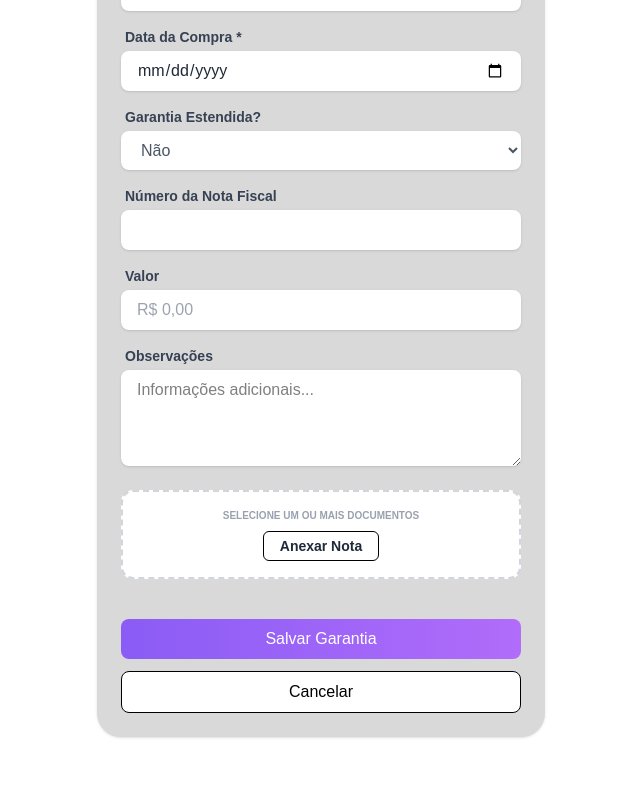
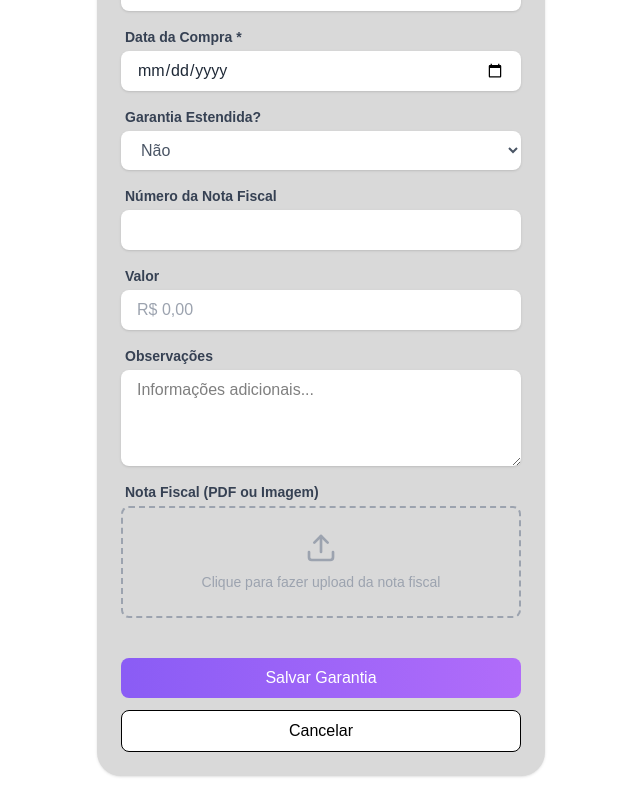
Before and after one commit to apontiacademy/gestaoGarantia-pe-bfd26re, a React (Vite) app in the folder Front-End/: page /create-warranty in a window 1280 px wide. Shown: the part 570-1370 px from the top of the page, without its empty margins (319-959 px from the left). Before the commit the page ends 1331 px from the top, so only its background shows below. Built offline with nearby package versions, Linux system fonts and the light colour scheme; no server answers; sample sign-in values are in the browser's storage; a web font is replaced by a local one.

Commit message:
update  createwarranty
adicionei a opção de enviar pdf ou imagem das notas

```diff
--- a/Front-End/src/Pages/CreateWarranty.tsx
+++ b/Front-End/src/Pages/CreateWarranty.tsx
@@ -1,4 +1,5 @@
-import React, { useState } from 'react';
+import { Upload, FileCheck, X } from 'lucide-react';
+import React, { useState, useRef } from 'react';
 import { useNavigate } from 'react-router-dom';
 import { ChevronLeft } from 'lucide-react';
 import Input from '../components/ui/Input';
@@ -6,7 +7,21 @@ import ActionButton from '../components/ui/ActionButton';
 
 const CreateWarranty: React.FC = () => {
   const navigate = useNavigate();
+  const fileInputRef = useRef<HTMLInputElement | null>(null);
+  const [file, setFile] = useState<File | null>(null);
   const [hasExtendedWarranty, setHasExtendedWarranty] = useState(false);
+
+  function removeFile() {
+    setFile(null);
+    if (fileInputRef.current) {
+      fileInputRef.current.value = '';
+    }
+  }
+
+  function handleFileChange(event: React.ChangeEvent<HTMLInputElement>): void {
+    const selectedFile = event.target.files?.[0] ?? null;
+    setFile(selectedFile);
+  }
 
   return (
     <div className="min-h-screen bg-white">
@@ -87,11 +102,54 @@ const CreateWarranty: React.FC = () => {
             </div>
 
             {/* Seção de Anexo */}
-            <div className="bg-white border-2 border-dashed border-gray-300 rounded-xl p-4 text-center mt-2">
-              <p className="text-[10px] text-gray-400 uppercase font-bold mb-2">Selecione um ou mais documentos</p>
-              <button type="button" className="text-sm font-bold text-gray-800 border border-black px-4 py-1 rounded-md">
-                Anexar Nota
-              </button>
+            <div className="md:col-span-2 flex flex-col gap-1">
+              <label className="text-sm font-semibold text-gray-700 ml-1">Nota Fiscal (PDF ou Imagem)</label>
+
+              <div
+                onClick={() => fileInputRef.current?.click()}
+                className={`
+                  border-2 border-dashed rounded-lg p-6 flex flex-col items-center justify-center cursor-pointer transition-all
+                  ${file ? 'border-green-500 bg-green-50' : 'border-gray-medium hover:border-primary hover:bg-gray-50'}
+                `}
+              >
+                <input
+                  type="file"
+                  ref={fileInputRef}
+                  className="hidden"
+                  onChange={handleFileChange}
+                  accept="image/*,.pdf"
+                />
+
+                {!file ? (
+                  <>
+                    <Upload className="text-gray-medium mb-2" size={32} />
+                    <span className="text-sm text-gray-medium text-center">
+                      Clique para fazer upload da nota fiscal
+                    </span>
+                  </>
+                ) : (
+                  <div className="flex items-center justify-between w-full">
+                    <div className="flex items-center gap-3">
+                      <FileCheck className="text-green-600" size={24} />
+                      <div className="flex flex-col">
+                        <span className="text-sm font-bold text-gray-dark truncate max-w-50">
+                          {file.name}
+                        </span>
+                        <span className="text-xs text-gray-medium">
+                          {(file.size / 1024).toFixed(2)} KB
+                        </span>
+                      </div>
+                    </div>
+                    <button
+                      type="button"
+                      onClick={(e) => { e.stopPropagation(); removeFile(); }}
+                      className="p-1 hover:bg-red-100 rounded-full text-red-500 transition-colors"
+                    >
+                      <X size={20} />
+                    </button>
+                  </div>
+                )}
+              </div>
             </div>
 
             {/* Botões de Ação */}
```
